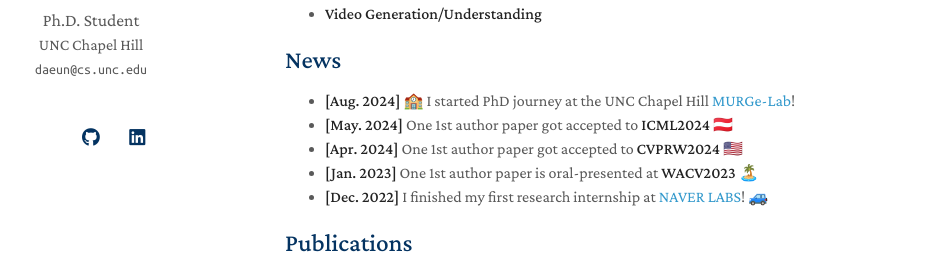
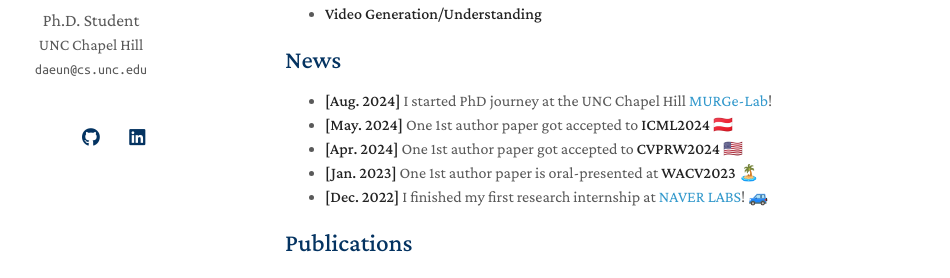
Before and after one commit to daeunni/daeunni.github.io, a Jekyll site: the page built from index.md, in a window 1280 px wide and 1312 px high. Shown: the part 289-567 px from the top of the window, without its empty margins (185-1135 px from the left). Built offline with Jekyll 4.4.1, drawn with Linux system fonts in a browser that asks for light colours; a style sheet for code colours, icons or effects is not loaded; our own code applies the rules of GitHub Pages for plain Markdown files.

```diff
--- a/index.md
+++ b/index.md
@@ -16,7 +16,7 @@ Previously, I was advised by Prof.[Jinkyu Kim](https://visionai.korea.ac.kr/) at
 
 ## News
 
-- **[Aug. 2024]** 🏫 I started PhD journey at the UNC Chapel Hill [MURGe-Lab](https://murgelab.cs.unc.edu/)!
+- **[Aug. 2024]** I started PhD journey at the UNC Chapel Hill [MURGe-Lab](https://murgelab.cs.unc.edu/)!
 - **[May. 2024]** One 1st author paper got accepted to **ICML2024** 🇦🇹
 - **[Apr. 2024]** One 1st author paper got accepted to **CVPRW2024** 🇺🇸
 - **[Jan. 2023]** One 1st author paper is oral-presented at **WACV2023** 🏝️
```
